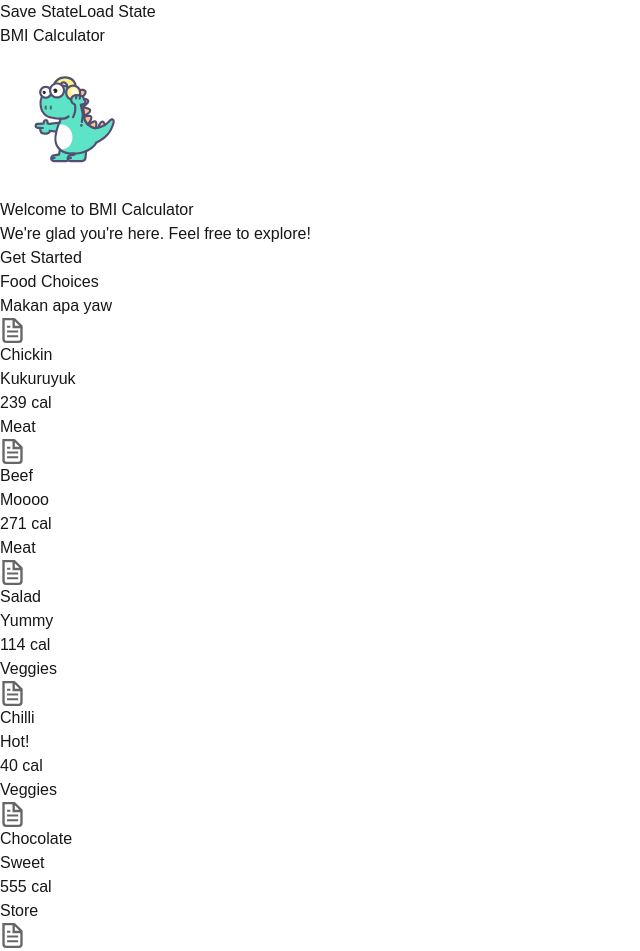
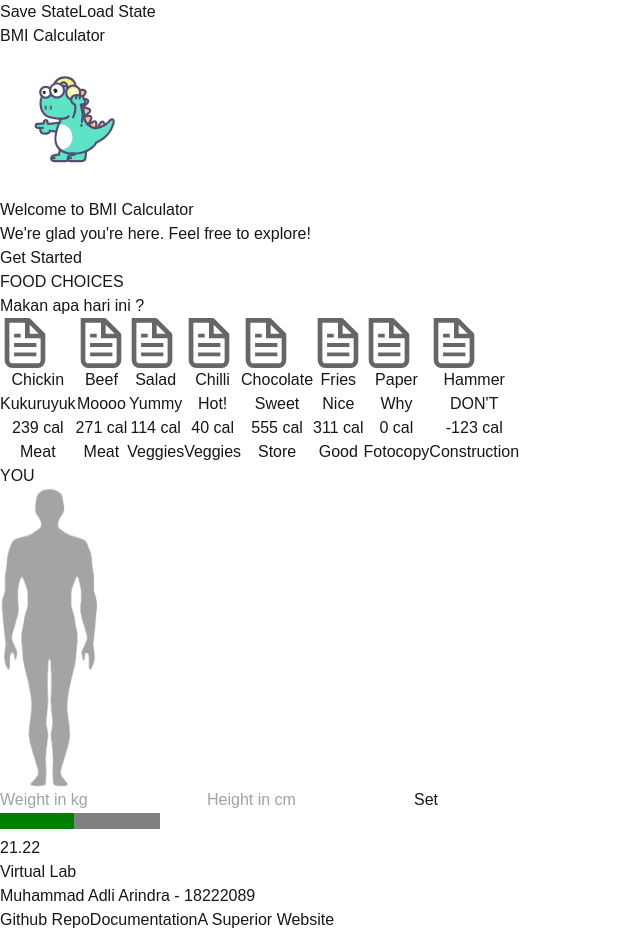
Before and after one commit to adli-arindra/bmi-calculator, a Next.js app: page / in a window 1280 px wide. Shown: the top 951 px of the page, without its empty margins (0-640 px from the left). Built offline with nearby package versions, Linux system fonts and the light colour scheme.

Commit message:
functionality done

```diff
--- /dev/null
+++ b/app/components/context.ts
@@ -0,0 +1,6 @@
+"use client";
+import { createContext } from "react";
+
+export const foodContext = createContext<any | undefined>(undefined);
+
+export const personContext = createContext<any | undefined>(undefined);
--- a/app/components/foodCard.tsx
+++ b/app/components/foodCard.tsx
@@ -1,24 +1,29 @@
 import Image from 'next/image';
+import { useContext } from 'react';
+import { foodContext } from '@/app/components/context';
 
 const FoodCard = function ({ Name, Description, Calories, Type } : { Name: string, Description: string, Calories: string, Type: string }) {
+    const state = useContext(foodContext);
+    const selected = state.food === Name;
+    const isTrue = "flex flex-col items-center justify-center gap-1 p-5 rounded-2xl bg-accent"
+    const isFalse = "flex flex-col items-center justify-center gap-1 p-5 rounded-2xl bg-neutral"
+
     return (
-        <div className="card bg-base-100 shadow-xl max-w-min">
-            <figure className="pt-8">
-                <Image
+        <button className={selected ? isTrue : isFalse}
+        onClick= {() => {
+            state.setFood(Name);
+            }} >
+            <Image
                 src="/file.svg"
-                width={25}
-                height={25}
-                alt="Shoes" />
-            </figure>
-            <div className="card-body">
-                <h2 className="text-lg font-bold text-center">{Name}</h2>
-                <p className="text-sm text-center">{Description}</p>
-                <div className="card-actions justify-center">
-                    <div className="badge badge-outline text-sm text-center text-nowrap">{Calories}</div>
-                    <div className="badge badge-outline text- text-center">{Type}</div>
-                </div>
-            </div>
-        </div>
+                width={50}
+                height={50}
+                alt="Shoes"
+                />
+            <h2 className="text-lg font-bold text-center">{Name}</h2>
+            <p className="text-sm text-center">{Description}</p>
+            <div className="badge badge-outline text-xs text-center">{Calories}</div>
+            <div className="badge badge-outline text-xs text-center">{Type}</div>
+        </button>
     );
 }
 
--- a/app/components/lab.tsx
+++ b/app/components/lab.tsx
@@ -1,14 +1,46 @@
+"use client";
+
 import FoodCard from "@/app/components/foodCard";
+import { useState } from 'react';
+import { foodContext, personContext } from '@/app/components/context';
+import Person, { GetBMI, person } from "@/app/components/person";
+
+const defaultPerson : person = {
+  weight: 65,
+  height: 175,
+  bmi: GetBMI(65, 175)
+}
+
+const GetColor = function ( { bmi } : { bmi:number }) {
+  if (bmi > 30) return "progress progress-error";
+  if (bmi > 25) return "progress progress-warning";
+  if (bmi > 21.5) return "progress progress-info";
+  if (bmi > 18.5) return "progress progress-success";
+  return "progress progress-secondary";
+}
+
+const GetTextColor = function ( { bmi } : { bmi:number }) {
+  if (bmi > 30) return "text-error text-lg";
+  if (bmi > 25) return "text-warning text-lg";
+  if (bmi > 21.5) return "text-info text-lg";
+  if (bmi > 18.5) return "text-success text-lg";
+  return "text-secondary text-lg";
+}
 
 const Lab:React.FC = function () {
+  const [food, setFood] = useState("");
+  const [currentPerson, setCurrentPerson] = useState<person>(defaultPerson);
+  let weightInput : number, heightInput : number;
+
   return (
+    <foodContext.Provider value={{ food, setFood }}>
       <div className="flex bg-green-200">
-          <div className="w-1/2 bg-blue-500 rounded-3xl m-4 px-6 py-6">
-            <h2 className="text-white text-2xl text-center">Food Choices</h2>
-            <p className="text-white text-center text-sm mt-4">
-              Makan apa yaw
+        <div className="w-1/2 bg-neutral rounded-3xl m-4 px-6 py-6 border-2 border-neutral border-solid">
+          <h2 className="text-white text-2xl text-center font-bold">FOOD CHOICES</h2>
+          <p className="text-neutral-content text-center text-sm mt-4">
+            Makan apa hari ini ?
           </p>
-            <div className="flex gap-4 flex-column flex-wrap pt-8 justify-around">
+          <div className="grid lg:grid-rows-2 lg:grid-cols-4 md:grid-rows-4 md:grid-cols-2 gap-4 pt-6 grid-rows-8 grid-cols-1">
             <FoodCard Name="Chickin" Description="Kukuruyuk" Calories="239 cal" Type="Meat"/>
             <FoodCard Name="Beef" Description="Moooo" Calories="271 cal" Type="Meat"/>
             <FoodCard Name="Salad" Description="Yummy" Calories="114 cal" Type="Veggies"/>
@@ -20,11 +52,33 @@ const Lab:React.FC = function () {
           </div>
         </div>
 
-          <div className="w-1/2 bg-green-500 rounded-3xl m-4 px-2 py-6">
-            <h2 className="text-white text-2xl text-center">You</h2>
-
+        <div className="w-1/2 bg-neutral rounded-3xl m-4 px-2 py-6 border-2 border-neutral border-solid">
+          <h2 className="text-white text-4xl font-bold text-center pt-4">YOU</h2>
+          <div className="flex justify-center pt-5 flex-col items-center">
+            <personContext.Provider value={{ currentPerson, setCurrentPerson }}>
+              <Person/>
+            </personContext.Provider>
+            <div className="flex flex-col justify-center py-4 max-w-sm gap-4 sm:flex-row pt-max">
+              <input type="text" placeholder="Weight in kg" onChange={(e) => weightInput = parseInt(e.target.value)} className="input input-bordered w-full max-w-xs text-center" />
+              <input type="text" placeholder="Height in cm" onChange={(e) => heightInput = parseInt(e.target.value)} className="input input-bordered w-full max-w-xs text-center" />
+              <button className="btn btn-square" onClick={() => {
+                if (heightInput === undefined) heightInput = 175;
+                if (weightInput === undefined) weightInput = 65;
+                let newPerson:person = {
+                  height: heightInput,
+                  weight: weightInput,
+                  bmi: GetBMI(weightInput, heightInput)
+                }
+                console.log({heightInput, weightInput});
+                setCurrentPerson(newPerson);
+              }}>Set</button>
+            </div>
+              <progress className={GetColor(currentPerson)} value={currentPerson.bmi - 12} max="20"></progress>
+              <h2 className={GetTextColor(currentPerson)}>{currentPerson.bmi.toFixed(2)}</h2>
           </div>
         </div>
+      </div>
+    </foodContext.Provider>
   );
 }
 
--- a/app/components/load.tsx
+++ b/app/components/load.tsx
@@ -7,7 +7,7 @@ const Load:React.FC = function () {
             <dialog id="my_modal_2" className="modal">
                 <div className="modal-box flex justify-center flex-col">
                     <h3 className="font-bold text-xl text-center">Load your state!</h3>
-                    <p className="py-4 text-center text-sm">Press ESC key or click outside to close</p>
+                    <p className="py-4 text-center text-sm">Click outside to close</p>
                     <div className="flex justify-center gap-4">
                         <input type="text" placeholder="Type your name" className="input input-bordered w-full max-w-xs" />
                         <button className="btn hover:btn-primary hover:text-white">Load</button>
--- /dev/null
+++ b/app/components/person.tsx
@@ -0,0 +1,59 @@
+import Image from 'next/image';
+import { useContext } from 'react';
+import { foodContext, personContext } from '@/app/components/context';
+
+export interface person  {
+    weight: number,
+    height: number,
+    bmi: number
+}
+
+export function GetBMI(weight: number, height: number): number{
+  return weight/((height/100) * (height/100));
+}
+
+const GetPath = function ( { bmi } : { bmi:number }) {
+    if (bmi > 30) return "/body/300.png";
+    if (bmi > 25) return "/body/250.png";
+    if (bmi > 21.5) return "/body/230.png";
+    if (bmi > 18.5) return "/body/185.png";
+    return "/body/0.png";
+}
+
+const Person = function () {
+    const {currentPerson, setCurrentPerson} = useContext(personContext);
+    const {food, setFood} = useContext(foodContext);
+
+    return (
+        <>
+            <Image
+                src={GetPath(currentPerson)}
+                width={100}
+                height={100}
+                alt="topiq"
+                style={{ height: '300px', width: 'auto' }}
+                onClick = { () => {
+                    let v = 0;
+                    if (food === "Chickin") v = 1;
+                    else if (food === "Beef") v = 2;
+                    else if (food === "Salad") v = -1;
+                    else if (food === "Chilli") v = -2;
+                    else if (food === "Chocolate") v = 10;
+                    else if (food === "Fries") v = 5;
+                    else if (food === "Paper") v = -5;
+                    else if (food === "Hammer") v = -10;
+
+                    let newPerson : person = {
+                        weight: currentPerson.weight + v,
+                        height: currentPerson.height,
+                        bmi: GetBMI(currentPerson.weight + v, currentPerson.height)
+                    }
+                    setCurrentPerson(newPerson);
+                    setFood("");
+                }}
+            />
+        </>
+    );
+}
+
+export default Person;
--- a/app/components/save.tsx
+++ b/app/components/save.tsx
@@ -7,7 +7,7 @@ const Save:React.FC = function () {
             <dialog id="my_modal_2" className="modal">
                 <div className="modal-box flex justify-center flex-col">
                     <h3 className="font-bold text-xl text-center">Save your state!</h3>
-                    <p className="py-4 text-center text-sm">Press ESC key or click outside to close</p>
+                    <p className="py-4 text-center text-sm">Click outside to close</p>
                     <div className="flex justify-center gap-4">
                         <input type="text" placeholder="Type your name" className="input input-bordered w-full max-w-xs" />
                         <button className="btn hover:btn-primary hover:text-white">Save</button>
--- a/app/layout.tsx
+++ b/app/layout.tsx
@@ -20,11 +20,6 @@ export const metadata: Metadata = {
   description: "Made by Muhammad Adli Arindra 18222089",
 };
 
-type person = {
-  weight: number,
-  height: number
-}
-
 export default function RootLayout({
   children,
 }: Readonly<{
--- a/package.json
+++ b/package.json
@@ -9,7 +9,9 @@
     "lint": "next lint"
   },
   "dependencies": {
+    "@neondatabase/serverless": "^0.10.3",
     "next": "15.0.3",
+    "next-auth": "^5.0.0-beta.25",
     "react": "19.0.0-rc-66855b96-20241106",
     "react-dom": "19.0.0-rc-66855b96-20241106"
   },
```
Also changed, not shown: 2 other files (tests, documents, lock files or other folders). Lines whose indentation alone changed are shown as unchanged.
